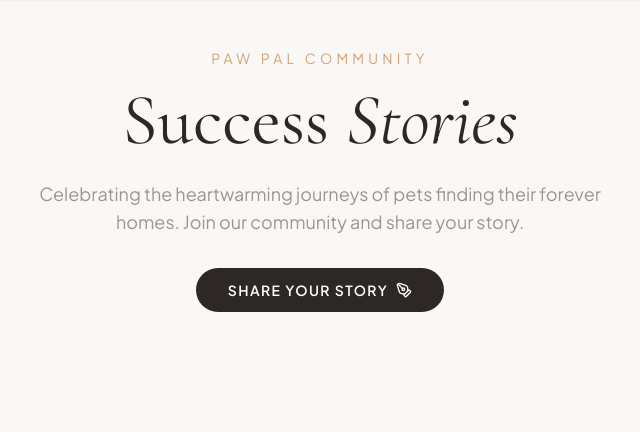
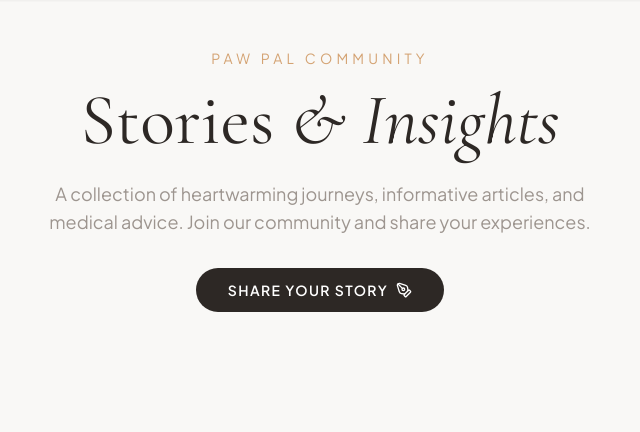
Before and after one commit to Ashwin-A21/paw, a PHP site: page /blogs.php in a window 1280 px wide. Shown: the part 80-512 px from the top of the page, without its empty margins (320-960 px from the left). Run offline with PHP 8.4, Linux system fonts and the light colour scheme; data comes from the database, SQL or seed files in the repository; some libraries are stand-ins or nearby versions.

Commit message:
feat: Implement user profile management, update blog section terminology to "Stories & Insights", and add a volunteer sidebar.

```diff
--- a/blog-single.php
+++ b/blog-single.php
@@ -96,7 +96,8 @@ if (!$canView) {
                     <a href="adopt.php"
                         class="text-sm uppercase tracking-widest hover:text-paw-accent transition-colors">Adopt</a>
                     <a href="blogs.php"
-                        class="text-sm uppercase tracking-widest text-paw-accent transition-colors">Success Stories</a>
+                        class="text-sm uppercase tracking-widest text-paw-accent transition-colors">Stories &
+                        Insights</a>
                 </div>
             </div>
         </div>
@@ -117,7 +118,7 @@ if (!$canView) {
     <article class="py-16 px-6">
         <div class="max-w-3xl mx-auto">
             <a href="blogs.php" class="inline-flex items-center gap-2 text-paw-accent hover:underline mb-8">
-                <i data-lucide="arrow-left" class="w-4 h-4"></i> Back to Success Stories
+                <i data-lucide="arrow-left" class="w-4 h-4"></i> Back to Articles
             </a>
 
             <header class="mb-12">
--- a/blogs.php
+++ b/blogs.php
@@ -41,11 +41,11 @@ include 'includes/header.php';
     <div class="max-w-7xl mx-auto text-center">
         <p class="text-sm uppercase tracking-[0.3em] text-paw-accent mb-4">Paw Pal Community</p>
         <h1 class="font-serif text-5xl md:text-7xl text-paw-dark mb-6">
-            Success <span class="italic">Stories</span>
+            Stories <span class="italic">& Insights</span>
         </h1>
         <p class="text-paw-gray max-w-xl mx-auto text-lg mb-8">
-            Celebrating the heartwarming journeys of pets finding their forever homes. Join our community and share
-            your story.
+            A collection of heartwarming journeys, informative articles, and medical advice. Join our community and share
+            your experiences.
         </p>
         <a href="create_blog.php"
             class="inline-flex items-center gap-2 px-8 py-3 bg-paw-dark text-white rounded-full text-sm uppercase tracking-widest font-bold hover:bg-paw-accent transition-colors">
@@ -91,8 +91,8 @@ include 'includes/header.php';
                 <div class="w-20 h-20 bg-paw-accent/10 rounded-full flex items-center justify-center mx-auto mb-6">
                     <i data-lucide="book-open" class="w-10 h-10 text-paw-accent"></i>
                 </div>
-                <h3 class="font-serif text-3xl mb-4">No Stories Yet</h3>
-                <p class="text-paw-gray">Check back soon for updates and heartwarming stories!</p>
+                <h3 class="font-serif text-3xl mb-4">No Articles Yet</h3>
+                <p class="text-paw-gray">Check back soon for updates, stories, and tips!</p>
             </div>
         <?php endif; ?>
     </div>
--- a/index.php
+++ b/index.php
@@ -195,7 +195,7 @@ include 'includes/header.php';
                 <h3 class="text-4xl font-serif mb-4 group-hover:text-blue-400 transition-colors duration-300">
                     Community & Insights</h3>
                 <p class="text-paw-gray mb-6 leading-relaxed">
-                    Read success stories, get vet-verified health tips, and post about your own pets. A space for
+                    Read stories, get vet-verified health tips, and post about your own pets. A space for
                     pet owners to learn and share.
                 </p>
                 <ul class="flex flex-wrap gap-3 mb-8">
--- a/public/profile.php
+++ b/public/profile.php
@@ -183,7 +183,7 @@ include '../includes/header.php';
                     <?php if ($user['is_verified']): ?>
                         <a href="../create_blog.php"
                             class="inline-flex items-center gap-2 text-sm text-paw-accent hover:underline font-medium">
-                            <i data-lucide="pen-tool" class="w-4 h-4"></i> Share a Success Story
+                            <i data-lucide="pen-tool" class="w-4 h-4"></i> Share a Story
                         </a>
                     <?php endif; ?>
                 </div>
--- a/volunteer/includes/sidebar.php
+++ b/volunteer/includes/sidebar.php
@@ -59,7 +59,7 @@ function volunteerSidebarLinkClass($page, $currentPage)
         </a>
         <a href="../blogs.php"
             class="flex items-center gap-3 px-4 py-3 rounded-xl text-white/70 hover:bg-white/5 hover:text-white mb-2 transition-colors">
-            <i data-lucide="book-open" class="w-5 h-5"></i> Success Stories
+            <i data-lucide="book-open" class="w-5 h-5"></i> Stories & Insights
         </a>
         <a href="../public/index.php"
             class="flex items-center gap-3 px-4 py-3 rounded-xl text-white/70 hover:bg-white/5 hover:text-white mb-2 transition-colors">
```
Also changed, not shown: uploads/blogs/1771050906_download (8).jpg (added), uploads/rescues/1771050797_download (9).jpg (added).
